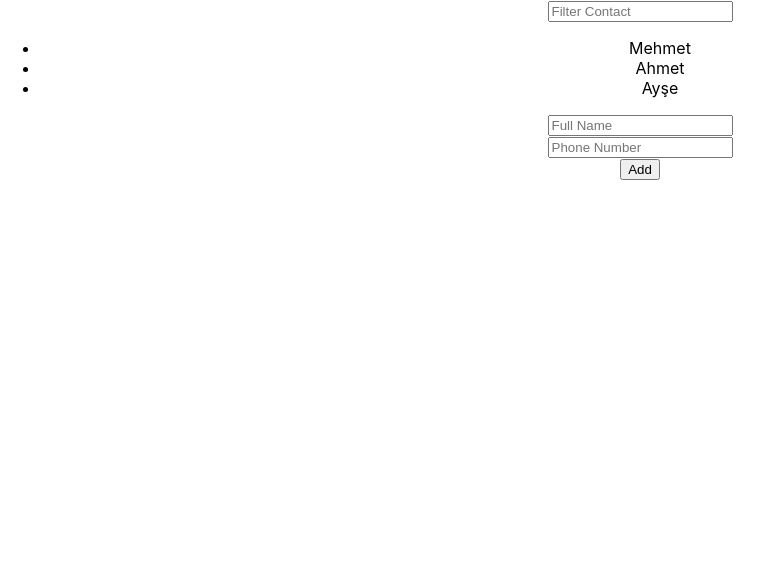
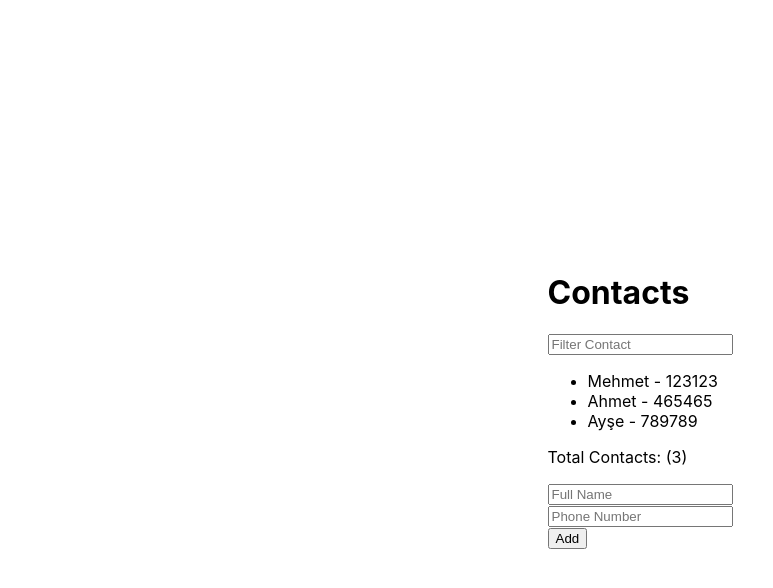
Before and after one commit to mehmetbacik/contacts-app, a React (Create React App) app: page / in a window 1280 px wide. Shown: the top 588 px of the page, without its empty margins (0-773 px from the left). Built offline with nearby package versions, Linux system fonts and the light colour scheme.

Commit message:
Update
Updated app.js

```diff
--- a/src/App.css
+++ b/src/App.css
@@ -1,38 +1,6 @@
 .App {
-  text-align: center;
-}
-
-.App-logo {
-  height: 40vmin;
-  pointer-events: none;
-}
-
-@media (prefers-reduced-motion: no-preference) {
-  .App-logo {
-    animation: App-logo-spin infinite 20s linear;
-  }
-}
-
-.App-header {
-  background-color: #282c34;
-  min-height: 100vh;
   display: flex;
-  flex-direction: column;
   align-items: center;
   justify-content: center;
-  font-size: calc(10px + 2vmin);
-  color: white;
+  min-height: 100vh;
 }
-
-.App-link {
-  color: #61dafb;
-}
-
-@keyframes App-logo-spin {
-  from {
-    transform: rotate(0deg);
-  }
-  to {
-    transform: rotate(360deg);
-  }
-}
--- a/src/components/Contacts/List/index.js
+++ b/src/components/Contacts/List/index.js
@@ -14,10 +14,14 @@ function List ({contacts}) {
             <ul>
              {
                 filtered.map((contact, i) => (
-                    <li key={i}>{contact.fullname}</li>
+                    <li key={i}>{contact.fullname} - {contact.phone_number}</li>
                 ))
              }
             </ul>
+
+            <p>
+                Total Contacts: ({filtered.length})
+            </p>
         </div>
     )
 }
--- a/src/components/Contacts/index.js
+++ b/src/components/Contacts/index.js
@@ -22,6 +22,7 @@ function Contacts() {
 
     return (
         <div>
+            <h1>Contacts</h1>
             <List  contacts={contacts}/>
             <Form  addContact={setContacts} contacts={contacts}/>
         </div>
```
